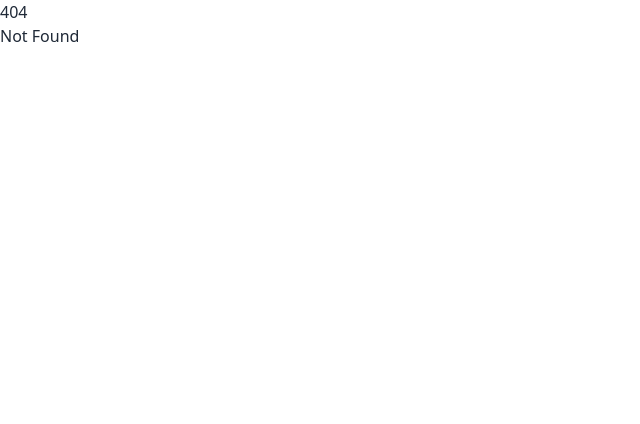
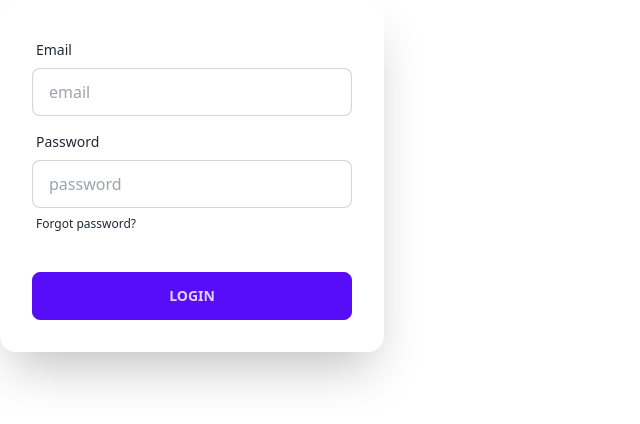
Before and after one commit to teamy2/examination, a SvelteKit app: page /login in a window 1280 px wide. Before the commit this address had no page. Shown: the top 424 px of the page, without its empty margins (0-640 px from the left). Built offline with nearby package versions, Linux system fonts and the light colour scheme.

Commit message:
feat: added boilerplate pages

```diff
--- a/src/routes/+page.svelte
+++ b/src/routes/+page.svelte
@@ -1,3 +1,9 @@
-<div class="h-96 w-96 bg-primary">
-	<p>hello world</p>
-</div>
+<div class="hero min-h-screen bg-gradient-to-r from-indigo-500">
+	<div class="hero-content text-center text-white ">
+	  <div class="">
+		<h1 class="text-5xl font-bold">Welcome to Examination!</h1>
+		<p class="py-6">Create quizzes to educate others</p>
+		<a href="/quizzes" class="btn btn-success">Get Started</a>
+	  </div>
+	</div>
+  </div>
--- /dev/null
+++ b/src/routes/login/+page.svelte
@@ -0,0 +1,22 @@
+<div class="card flex-shrink-0 w-full max-w-sm shadow-2xl bg-base-100">
+    <form class="card-body">
+      <div class="form-control">
+        <label class="label">
+          <span class="label-text">Email</span>
+        </label>
+        <input type="email" placeholder="email" class="input input-bordered" required />
+      </div>
+      <div class="form-control">
+        <label class="label">
+          <span class="label-text">Password</span>
+        </label>
+        <input type="password" placeholder="password" class="input input-bordered" required />
+        <label class="label">
+          <a href="#" class="label-text-alt link link-hover">Forgot password?</a>
+        </label>
+      </div>
+      <div class="form-control mt-6">
+        <button class="btn btn-primary">Login</button>
+      </div>
+    </form>
+  </div>
--- /dev/null
+++ b/src/routes/quizzes/+page.svelte
@@ -0,0 +1 @@
+<div>Add quizzes here</div>
```
